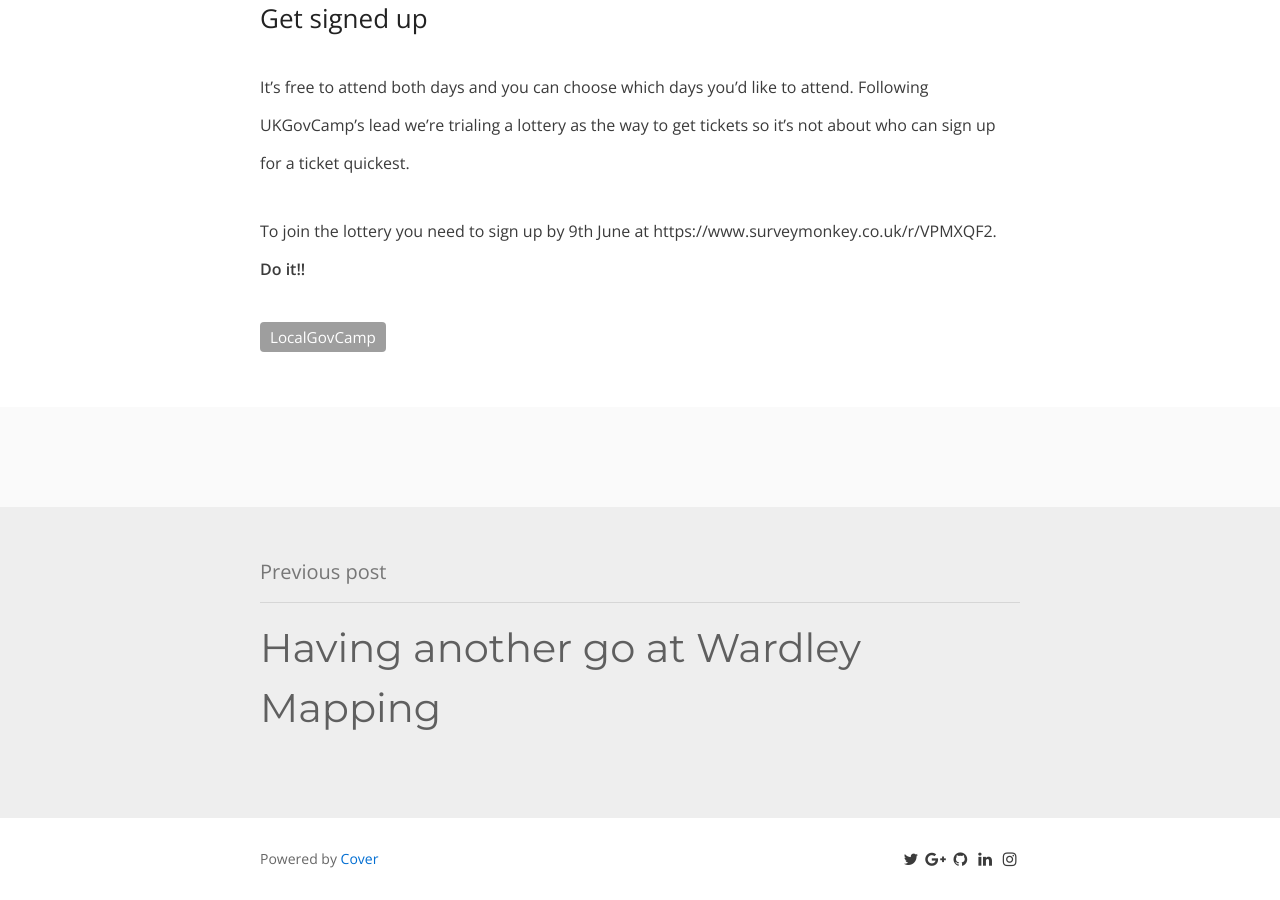
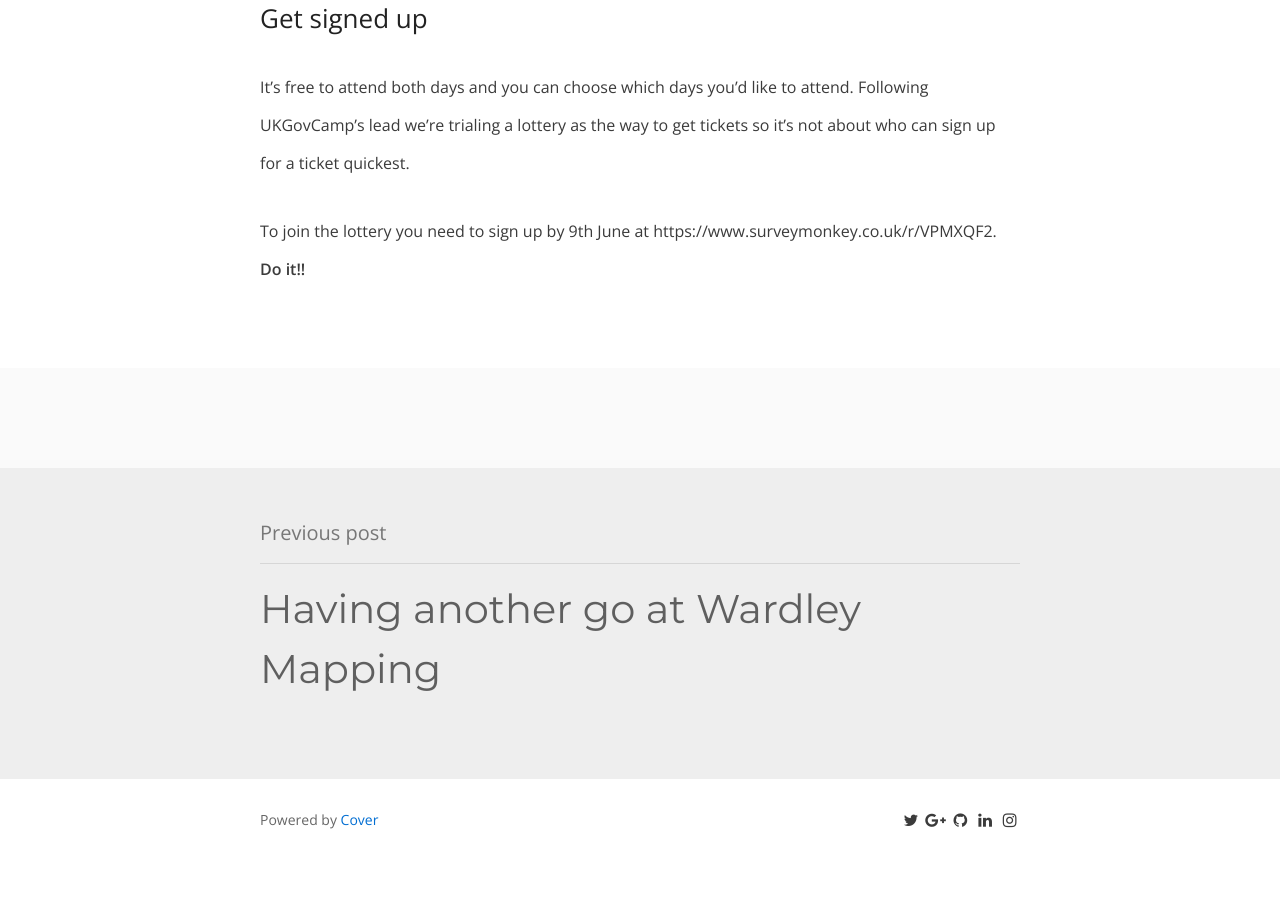
Before and after one commit to BforBen/bforben.github.io, a Jekyll site: the page built from _posts/2017-06-03-localgovcamp-2017-is-coming.markdown, in a window 1280 px wide and 900 px high, scrolled down 1775 px. Built offline with Jekyll 4.4.1, drawn with Linux system fonts in a browser that asks for light colours; nearby versions of some CDN libraries; comment, search, counter and statistics services are not loaded; after the commit the page ends 2636 px from its top, so only the background shows below that.

Commit message:
Updated Localgovcamp 2017 Is Coming

```diff
--- a/_posts/2017-06-03-localgovcamp-2017-is-coming.markdown
+++ b/_posts/2017-06-03-localgovcamp-2017-is-coming.markdown
@@ -3,8 +3,6 @@ title: LocalGovCamp 2017 is coming
 date: 2017-06-03 11:10:00 +01:00
 categories:
 - local gov
-tags:
-- LocalGovCamp
 ---
 
 We're now deep into organising this year's [LocalGovCamp](http://localgovdigital.info/localgovcamp/) which is being held over 2 days on Friday 15th and Saturday 16th of September at Bristol City Hall.
```
